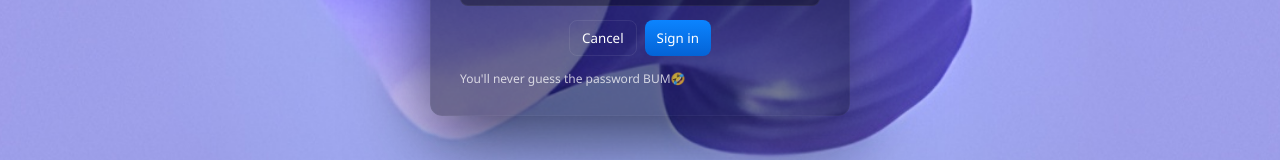
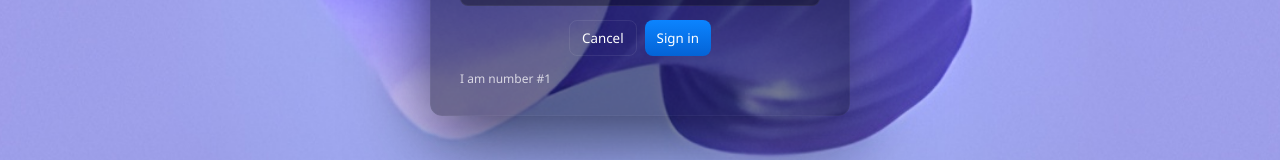
Before and after one commit to 1ScratchfromScratch/BasketBros, a plain HTML site: page index.html in a window 1280 px wide. Shown: the part 476-636 px from the top of the page. Drawn offline with Linux system fonts and the light colour scheme.

Commit message:
Update index.html

```diff
--- a/index.html
+++ b/index.html
@@ -126,7 +126,7 @@
         <button id="pinCancel" class="btn-ghost" type="button">Cancel</button>
         <button id="pinSubmit" class="btn-primary" type="button">Sign in</button>
       </div>
-      <div class="login-hint">You'll never guess the password BUM🤣</div>
+      <div class="login-hint">I am number #1</div>
     </div>
   </div>
 </div>
```
